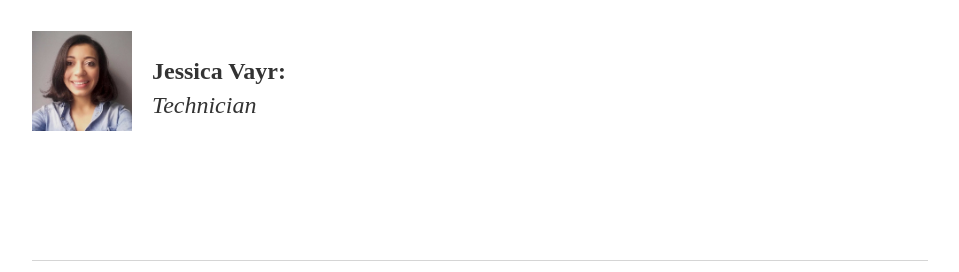
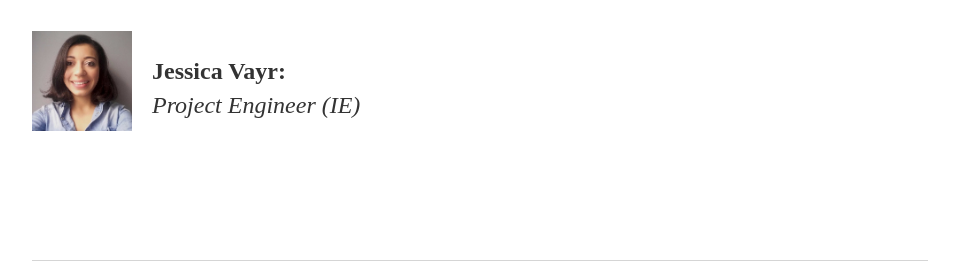
Before and after one commit to Reynoird-Lab/Reynoird-lab.github.io, a Jekyll site: the page built from People/index.html, in a window 1280 px wide. Shown: the part 976-1248 px from the top of the page, without its empty margins (160-1119 px from the left). Built offline with Jekyll 4.4.1, drawn with Linux system fonts in a browser that asks for light colours; Markdown is read by kramdown in place of the engine named in the settings.

Commit message:
Update index.html

```diff
--- a/People/index.html
+++ b/People/index.html
@@ -18,6 +18,6 @@ title: People
 <br>
 <img alt="NEH" src="https://reynoird-lab.github.io/Images/Nour_Hussein.jpg" style="margin: 0px 20px 10px 0px;" align="left" width="100"/></a> <p><b>Nour Jamal El Hussein: </b><br><i>Master 2 student</i><br></p>
 <br>
-<a href="https://www.linkedin.com/in/jessica-vayr-b686bb37/"> <img alt="JV" src="https://reynoird-lab.github.io/Images/Jessica_Vayr.jpg" style="margin: 0px 20px 10px 0px;" align="left" width="100"/></a> <p><b>Jessica Vayr: </b><br><i>Technician</i><br></p>
+<a href="https://www.linkedin.com/in/jessica-vayr-b686bb37/"> <img alt="JV" src="https://reynoird-lab.github.io/Images/Jessica_Vayr.jpg" style="margin: 0px 20px 10px 0px;" align="left" width="100"/></a> <p><b>Jessica Vayr: </b><br><i>Project Engineer (IE)</i><br></p>
 <br> <br> <br> <br> <br>
 </p>
```
